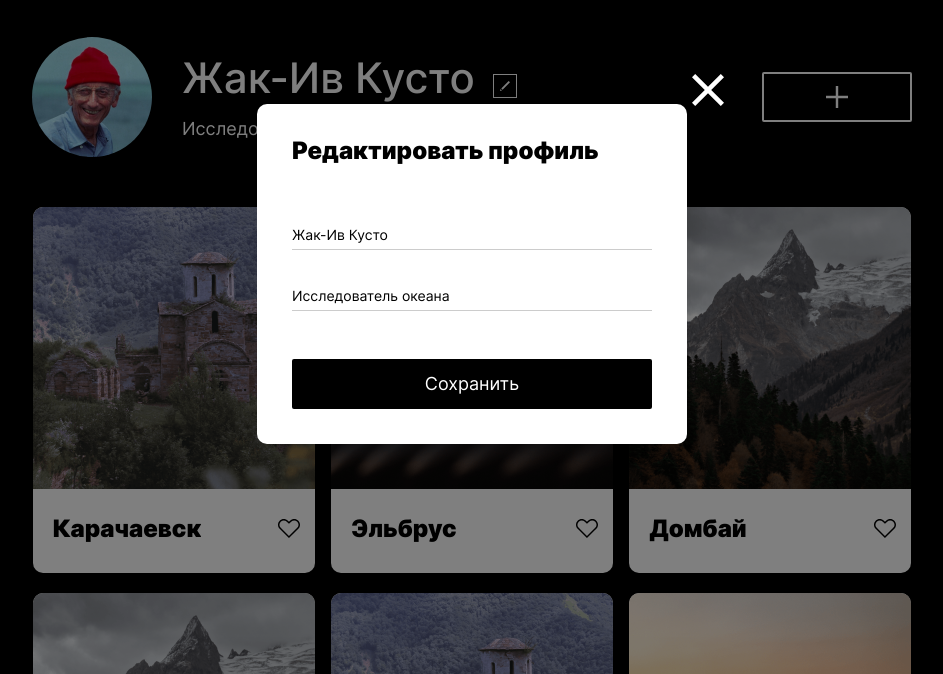
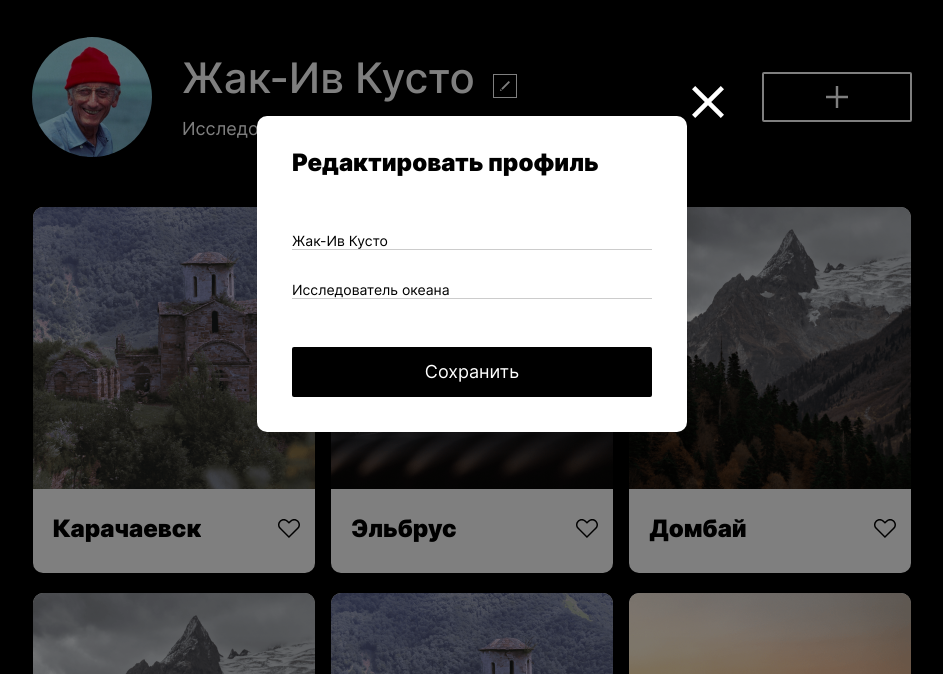
Before and after one commit to PaulGVRSHKN/Mesto-main, a plain HTML site: page index.html in a window 1280 px wide. Both pictures are taken after a click on the button 672 px from the left and 212 px from the top of the page. Shown: the part 126-800 px from the top of the page, without its empty margins (168-1111 px from the left). Drawn offline with Linux system fonts and the light colour scheme.

Commit message:
fix_review_2

```diff
--- a/blocks/popup/__input/popup__input.css
+++ b/blocks/popup/__input/popup__input.css
@@ -9,5 +9,4 @@
     width: 100%;
     margin-bottom: 30px;
     padding: 0;
-    height: 30px;
 }
--- a/index.html
+++ b/index.html
@@ -84,8 +84,8 @@
             <button class="popup__close-button" type="button"></button>
             <h2 class="popup__title">Редактировать профиль</h2>
             <form class="popup__form" name="submit-info" action="post">
-                <input type="text" name="name" placeholder="Имя" class="popup__input popup__input_name">
-                <input type="text" name="job" placeholder="О себе" class="popup__input popup__input_job">
+                <input type="text" name="name" placeholder="Имя" class="popup__input popup__input_type_name">
+                <input type="text" name="job" placeholder="О себе" class="popup__input popup__input_type_job">
                 <button class="popup__save-button" type="submit">Сохранить</button>
             </form>
         </div>
--- a/pages/index.css
+++ b/pages/index.css
@@ -13,7 +13,7 @@
 @import url(../blocks/profile/__add-button/profile__add-button.css);
 @import url(../blocks/element/element.css);
 @import url(../blocks/element/__button/element__button.css);
-@import url(../blocks/element/__button/_button_active/element__button_active.css);
+@import url(../blocks/element/__button/_active/element__button_active.css);
 @import url(../blocks/element/__container/element__container.css);
 @import url(../blocks/element/__item/element__item.css);
 @import url(../blocks/element/__pic/element__pic.css);
--- a/scripts/script.js
+++ b/scripts/script.js
@@ -1,6 +1,6 @@
 let formElement = document.querySelector('.popup__form');
-let nameInput = document.querySelector('.popup__input_name');
-let jobInput = document.querySelector('.popup__input_job');
+let nameInput = document.querySelector('.popup__input_type_name');
+let jobInput = document.querySelector('.popup__input_type_job');
 let editButton = document.querySelector('.profile__edit-button');
 let popup = document.querySelector('.popup');
 let closeButton = document.querySelector('.popup__close-button');
```
